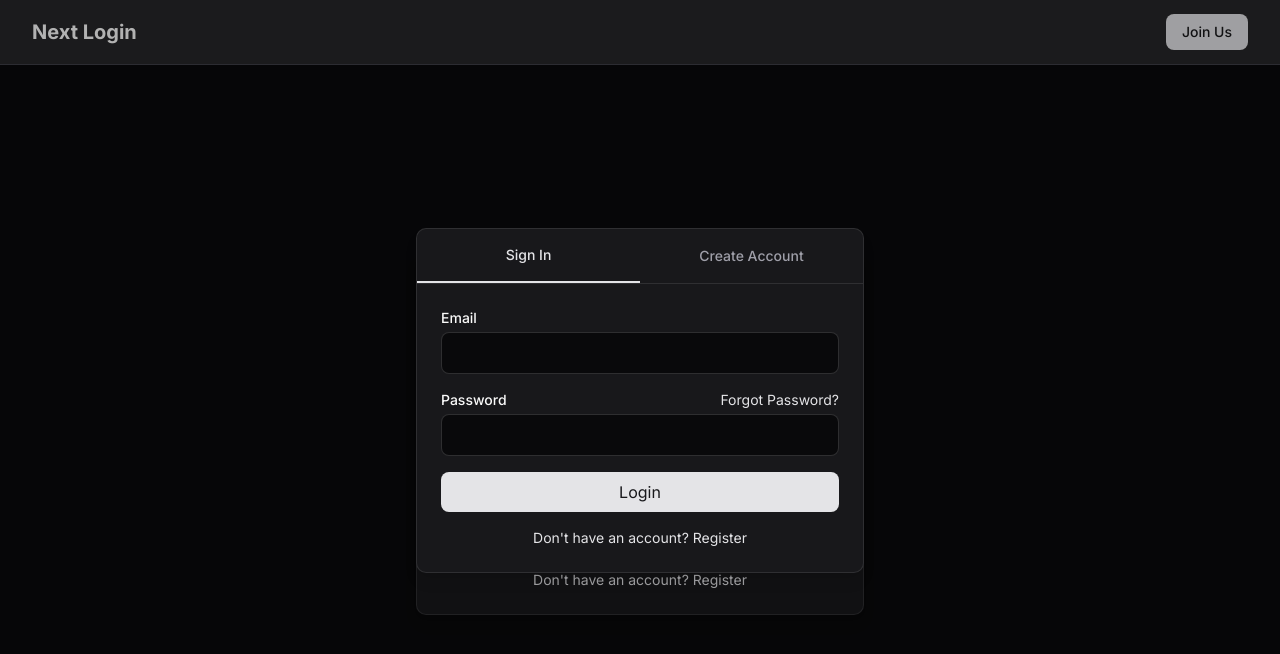
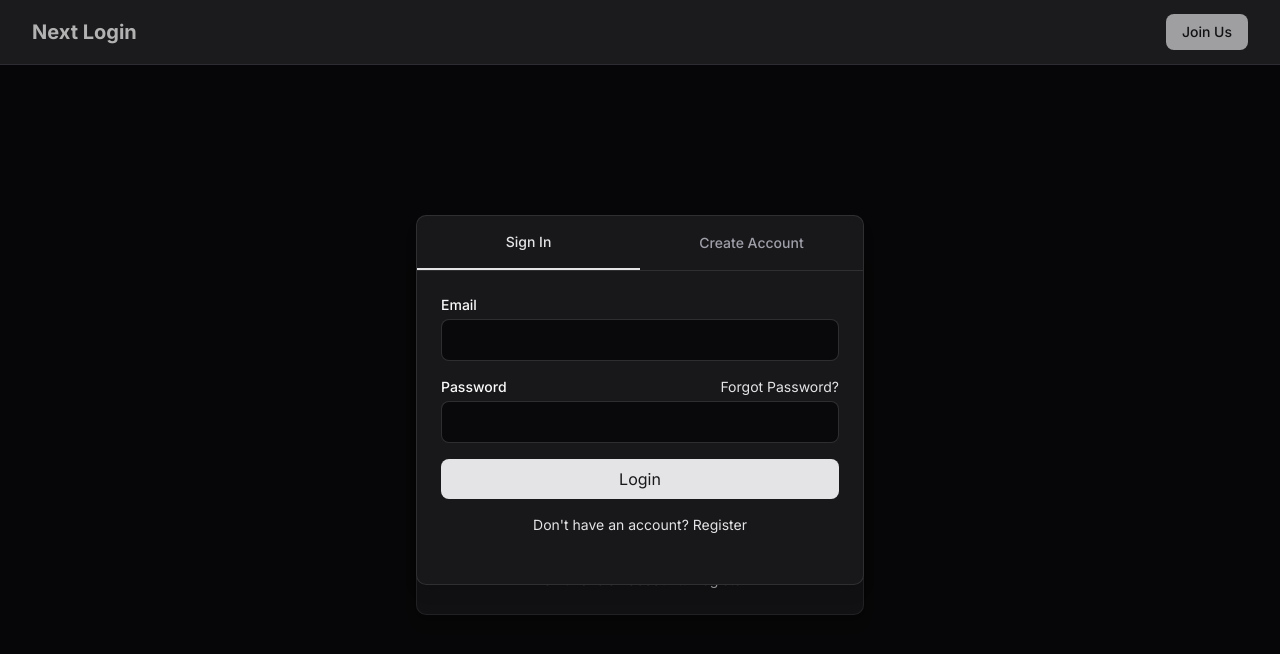
Before and after one commit to 4igeek/next-login-system, a Next.js app: page /login in a window 1280 px wide. Both pictures are taken after a click on the button "Join Us". Shown: the top 654 px of the page. Built offline with nearby package versions, Linux system fonts and the light colour scheme; no server answers.

Commit message:
Got the height of the auth modal

```diff
--- a/package.json
+++ b/package.json
@@ -19,6 +19,7 @@
     "bcryptjs": "^3.0.2",
     "class-variance-authority": "^0.7.1",
     "clsx": "^2.1.1",
+    "framer-motion": "^12.14.0",
     "input-otp": "^1.4.2",
     "lucide-react": "^0.511.0",
     "mongoose": "^8.15.0",
--- a/src/components/auth/AuthModal.tsx
+++ b/src/components/auth/AuthModal.tsx
@@ -2,6 +2,7 @@
 
 import { useState } from "react";
 import { Dialog } from "@headlessui/react";
+import { motion, AnimatePresence } from "framer-motion";
 import LoginForm from "./LoginForm";
 import RegisterForm from "./RegisterForm";
 import ForgotPasswordForm from "./ForgotPasswordForm";
@@ -19,12 +20,29 @@ export default function AuthModal({ isOpen, onClose }: AuthModalProps) {
 
   return (
     <Dialog open={isOpen} onClose={onClose} className="relative z-50">
-      <div className="fixed inset-0 bg-black/30" aria-hidden="true" />
+      <motion.div
+        initial={{ opacity: 0 }}
+        animate={{ opacity: 1 }}
+        exit={{ opacity: 0 }}
+        className="fixed inset-0 bg-black/30"
+        aria-hidden="true"
+      />
 
       <div className="fixed inset-0 flex items-center justify-center p-4">
-        <Dialog.Panel className="w-full max-w-md bg-card rounded-lg shadow-lg border border-border">
+        <Dialog.Panel className="w-full max-w-md">
+          <motion.div
+            initial={{ opacity: 0, scale: 0.95, y: 20 }}
+            animate={{ opacity: 1, scale: 1, y: 0 }}
+            exit={{ opacity: 0, scale: 0.95, y: 20 }}
+            transition={{ type: "spring", stiffness: 300, damping: 30 }}
+            className="bg-card rounded-lg shadow-lg border border-border min-h-[370px]"
+          >
             {!showForgotPassword && (
-            <div className="flex border-b border-border">
+              <motion.div
+                initial={{ opacity: 0, y: -20 }}
+                animate={{ opacity: 1, y: 0 }}
+                className="flex border-b border-border"
+              >
                 <button
                   className={`flex-1 py-4 text-sm font-medium ${
                     activeTab === "login"
@@ -45,12 +63,19 @@ export default function AuthModal({ isOpen, onClose }: AuthModalProps) {
                 >
                   Create Account
                 </button>
-            </div>
+              </motion.div>
             )}
 
             <div className="p-6">
+              <AnimatePresence mode="wait">
                 {showForgotPassword ? (
-              <>
+                  <motion.div
+                    key="forgot-password"
+                    initial={{ opacity: 0, x: 20 }}
+                    animate={{ opacity: 1, x: 0 }}
+                    exit={{ opacity: 0, x: -20 }}
+                    transition={{ type: "spring", duration: 0.3 }}
+                  >
                     <h2 className="text-xl font-semibold mb-4 text-foreground">
                       Reset Password
                     </h2>
@@ -58,20 +83,38 @@ export default function AuthModal({ isOpen, onClose }: AuthModalProps) {
                       onSuccess={onClose}
                       onBack={() => setShowForgotPassword(false)}
                     />
-              </>
+                  </motion.div>
                 ) : activeTab === "login" ? (
+                  <motion.div
+                    key="login"
+                    initial={{ opacity: 0, x: 20 }}
+                    animate={{ opacity: 1, x: 0 }}
+                    exit={{ opacity: 0, x: -20 }}
+                    transition={{ type: "spring", duration: 0.3 }}
+                  >
                     <LoginForm
                       onSuccess={onClose}
                       onForgotPassword={() => setShowForgotPassword(true)}
                       onSwitchToRegister={() => setActiveTab("register")}
                     />
+                  </motion.div>
                 ) : (
+                  <motion.div
+                    key="register"
+                    initial={{ opacity: 0, x: 20 }}
+                    animate={{ opacity: 1, x: 0 }}
+                    exit={{ opacity: 0, x: -20 }}
+                    transition={{ type: "spring", duration: 0.3 }}
+                  >
                     <RegisterForm
                       onSuccess={onClose}
                       onSwitchToLogin={() => setActiveTab("login")}
                     />
+                  </motion.div>
                 )}
+              </AnimatePresence>
             </div>
+          </motion.div>
         </Dialog.Panel>
       </div>
     </Dialog>
```
Also changed, not shown: 1 other file (tests, documents, lock files or other folders). Lines whose indentation alone changed are shown as unchanged.
